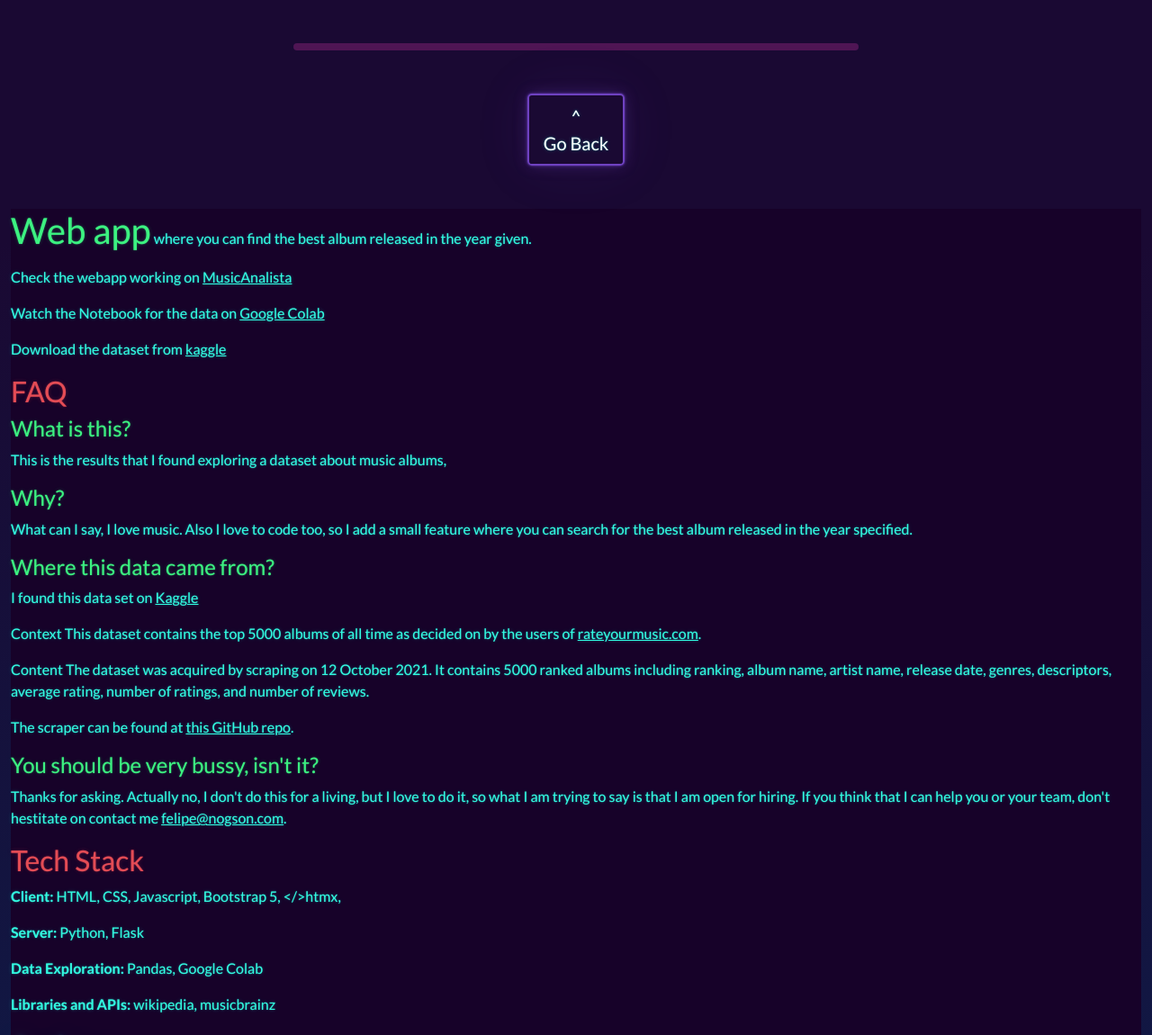
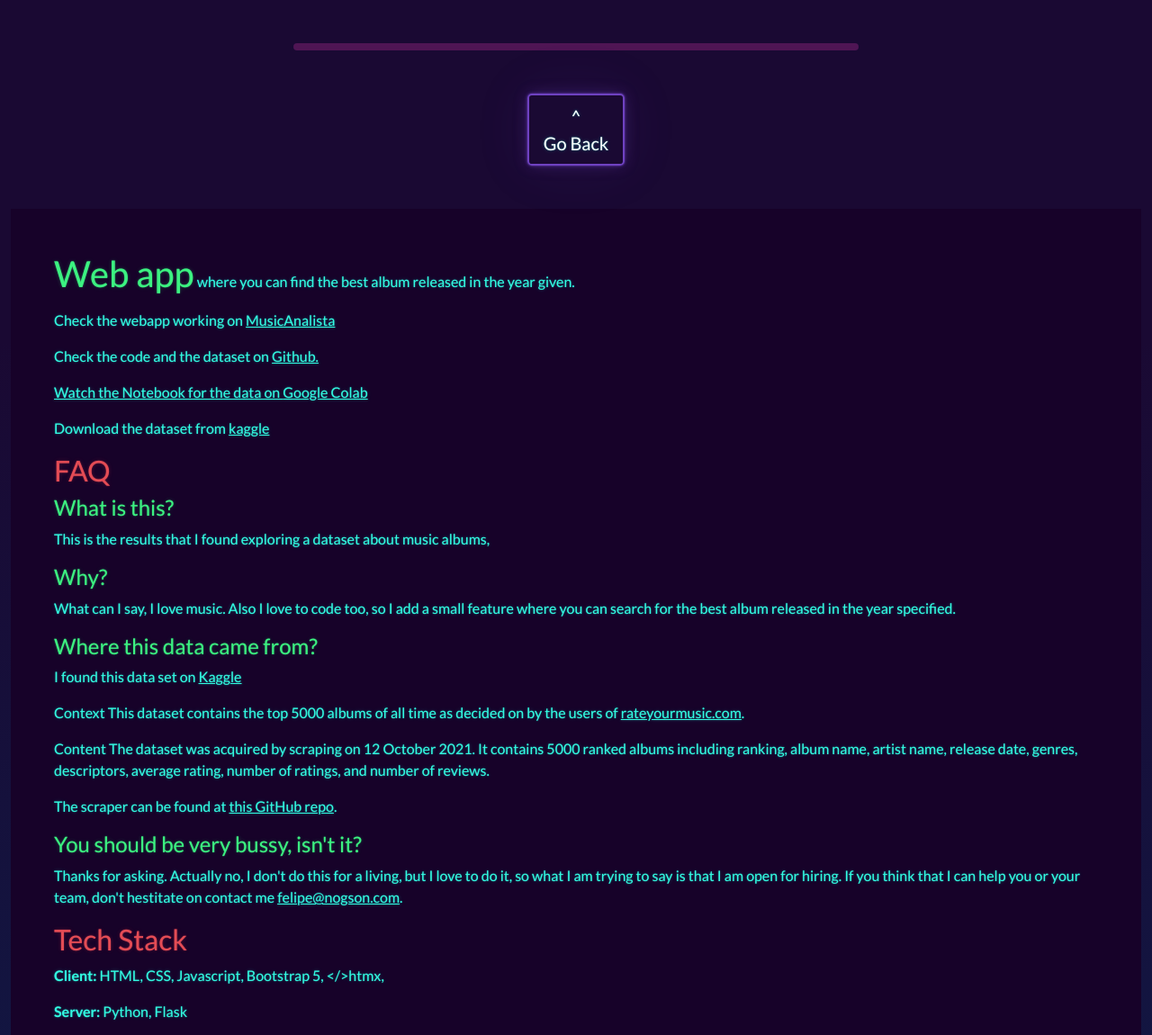
Before and after one commit to felipenogson/musicanalista, a Flask app: template app/templates/index.html in a window 1280 px wide. Shown: the part 5350-6500 px from the top of the page at 90% size. Run offline with Flask 2, Linux system fonts and the light colour scheme; the template is opened without the code that fills it, so the values that code supplies are empty; parts of the project's set-up code (start-up, migrations or seed data) failed here and were passed over; some libraries are stand-ins or nearby versions.

Commit message:
Adding the github link to the FAQ

```diff
--- a/app/templates/index.html
+++ b/app/templates/index.html
@@ -812,9 +812,10 @@
     </div>
 
     <footer class="bg-dark mt-5" id='information'>
-      <div class="col-12">
+      <div class="col-12 p-5">
         <p> <span class="display-6 text-success">Web app</span> where you can find the best album released in the year given.</p>
         <p>Check the webapp working on <a href="http://nogson.com/musicanalista">MusicAnalista</a></p>
+	<p>Check the code and the dataset on <a href="https://github.com/felipenogson/musicanalista"> Github.
         <p>Watch the Notebook for the data on <a
             href="https://colab.research.google.com/drive/1l2q_h4s_PZI8nWbJB5Wi7UN5u8Lcd1aY?usp=sharing">Google
             Colab</a></p>
```
